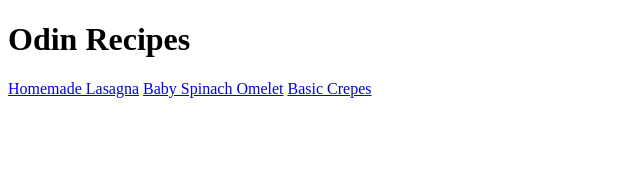
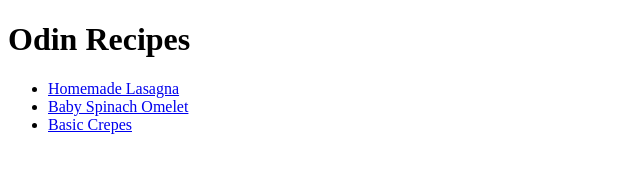
Before and after one commit to Jollzo/odin-recipes, a plain HTML site: page index.html in a window 1280 px wide. Shown: the whole page, without its empty margins (0-640 px from the left). Drawn offline with Linux system fonts and the light colour scheme.

Commit message:
recipes on index are now on an unordered list

```diff
--- a/index.html
+++ b/index.html
@@ -6,8 +6,10 @@
     </head>
     <body>
         <h1>Odin Recipes</h1>
-        <a href="recipes/lasagna.html">Homemade Lasagna</a>
-        <a href="recipes/spinach_omelet.html">Baby Spinach Omelet</a>
-        <a href="recipes/basic_crepes.html">Basic Crepes</a>
+        <ul>
+            <li><a href="recipes/lasagna.html">Homemade Lasagna</a></li>
+            <li><a href="recipes/spinach_omelet.html">Baby Spinach Omelet</a>
+            <li><a href="recipes/basic_crepes.html">Basic Crepes</a></li>
+        </ul>
     </body>
 </html>
```
